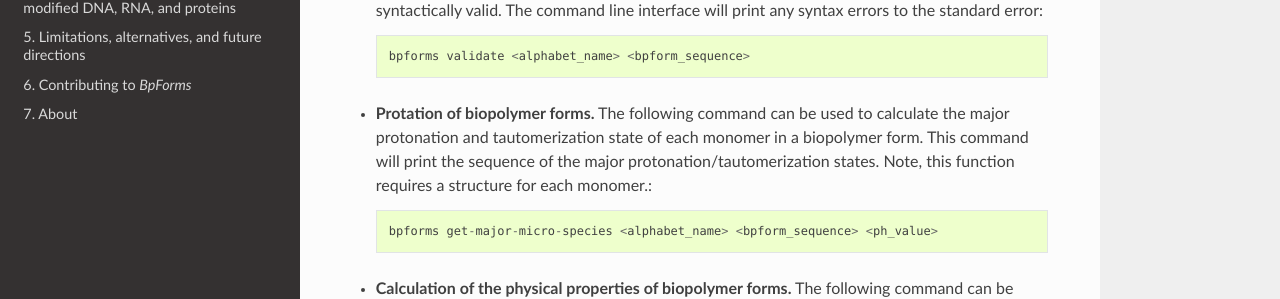
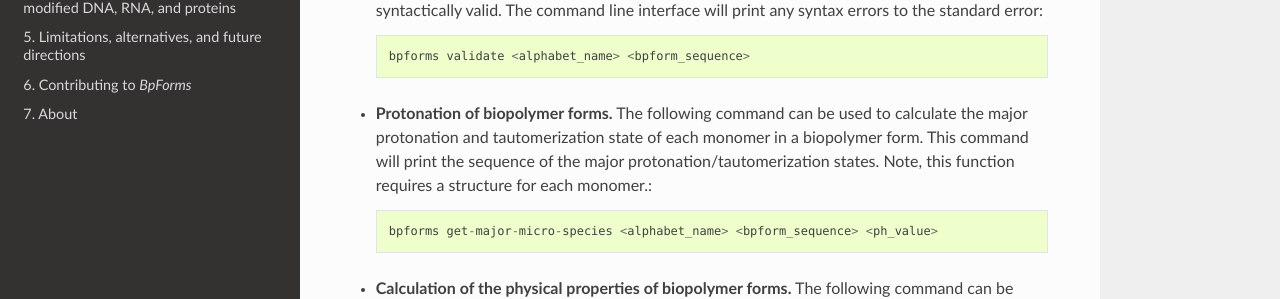
Before and after one commit to KarrLab/bpforms, a Sphinx documentation site: the page built from docs/cli.rst, in a window 1280 px wide and 968 px high. Shown: the part 369-668 px from the top of the window. Built offline with Sphinx 7.4.7 and the Read the Docs theme 2.0.0, drawn with Linux system fonts in a browser that asks for light colours; pages that are not in the unit, such as notebooks, are missing from menus.

Commit message:
corrected minor typos

```diff
--- a/docs/cli.rst
+++ b/docs/cli.rst
@@ -15,7 +15,7 @@
 
     bpforms validate <alphabet_name> <bpform_sequence>
 
-* **Protation of biopolymer forms.** The following command can be used to calculate the major protonation and tautomerization state of each monomer in a biopolymer form. This command will print the sequence of the major protonation/tautomerization states.  Note, this function requires a structure for each monomer.::
+* **Protonation of biopolymer forms.** The following command can be used to calculate the major protonation and tautomerization state of each monomer in a biopolymer form. This command will print the sequence of the major protonation/tautomerization states.  Note, this function requires a structure for each monomer.::
 
     bpforms get-major-micro-species <alphabet_name> <bpform_sequence> <ph_value>
 
--- a/docs/python_api.rst
+++ b/docs/python_api.rst
@@ -3,7 +3,7 @@
 Python API
 ----------
 
-The following tutorial illustrates how to use the `BpForms` Python API. An `interactive version of this tutorial <https://sandbox.karrlab.org/notebooks/bpforms/Tutorial.ipynb>`_ is also available in the whole-cell modeling sandox.
+The following tutorial illustrates how to use the `BpForms` Python API. An `interactive version of this tutorial <https://sandbox.karrlab.org/notebooks/bpforms/Tutorial.ipynb>`_ is also available in the whole-cell modeling sandbox.
 
 Importing `BpForms`
 ^^^^^^^^^^^^^^^^^^^
```
